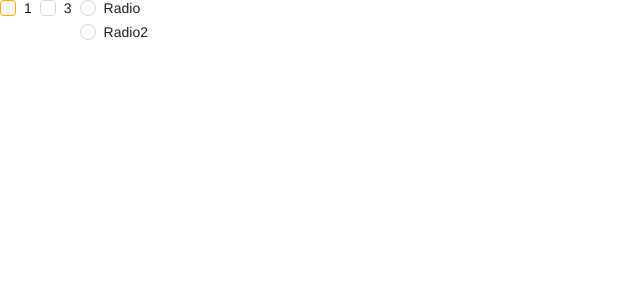
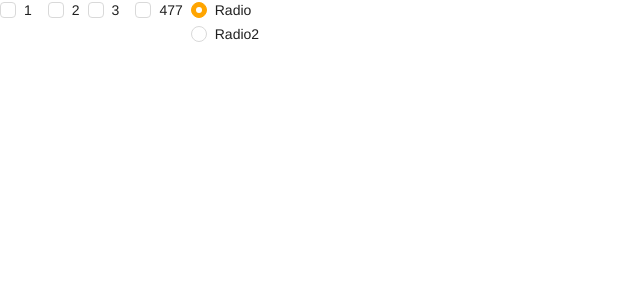
Before and after one commit to ZH0N9/component-dev, a React app: page / in a window 1280 px wide. Shown: the top 300 px of the page, without its empty margins (0-640 px from the left). Built offline with nearby package versions, Linux system fonts and the light colour scheme.

Commit message:
feat(portal): checkbox group component

```diff
--- a/src/components/Checkbox/Checkbox.tsx
+++ b/src/components/Checkbox/Checkbox.tsx
@@ -1,5 +1,6 @@
-import { MouseEventHandler, useEffect, useRef, useState } from 'react';
+import { MouseEventHandler, useEffect, useRef, useState, useContext } from 'react';
 import { CheckboxProps, prefixClass } from './constants';
+import CheckboxContext from './context';
 import style from './index.module.scss';
 import classNames from 'classnames';
 export const Checkbox = (props: CheckboxProps) => {
@@ -15,14 +16,25 @@ export const Checkbox = (props: CheckboxProps) => {
     onChange,
     ...restProps
   } = props;
+
+  const [checked, setChecked] = useState<Boolean>(!!defaultChecked);
+  const inputRef = useRef(null);
+  // Controlled by CheckboxGroup
+  const { value: groupValues, disabled: groupDisabled, onChange: groupOnChange } = useContext(CheckboxContext);
+
   useEffect(() => {
     if (typeof propChecked === 'boolean') {
       setChecked(propChecked);
     }
   }, [propChecked]);
 
-  const [checked, setChecked] = useState(!!defaultChecked);
-  const inputRef = useRef(null);
+  // Controlled by CheckboxGroup
+  useEffect(() => {
+    if (groupValues && value !== undefined) {
+      const checkedInGroup = groupValues.indexOf(value) > -1;
+      setChecked(checkedInGroup);
+    }
+  }, [groupValues, value]);
 
   const wrapperCls = classNames({
     [style[`${prefixClass}-wrapper`]]: true,
@@ -38,7 +50,7 @@ export const Checkbox = (props: CheckboxProps) => {
   });
 
   const handleClick: MouseEventHandler = (event) => {
-    if (disabled) {
+    if (disabled || groupDisabled) {
       return;
     }
     if (!('checked' in props)) {
@@ -48,6 +60,7 @@ export const Checkbox = (props: CheckboxProps) => {
       event.target = inputRef.current;
     }
     onChange && typeof onChange === 'function' && onChange(event);
+    groupOnChange && typeof groupOnChange === 'function' && groupOnChange(event);
   };
 
   return (
@@ -55,13 +68,14 @@ export const Checkbox = (props: CheckboxProps) => {
       <span className={checkboxCls} style={propStyle}>
         <input
           className={style[`${prefixClass}-input`]}
-          disabled={disabled}
-          checked={checked}
+          disabled={groupDisabled || disabled}
+          checked={!!checked}
           type="checkbox"
           value={value}
           name={name}
           ref={inputRef}
           onClick={handleClick}
+          readOnly
           {...restProps}
         />
         <span className={checkboxInnerCls}></span>
--- a/src/components/Checkbox/CheckboxGroup.tsx
+++ b/src/components/Checkbox/CheckboxGroup.tsx
@@ -1,4 +1,4 @@
-import { useEffect, useState, useMemo, useContext, MouseEventHandler } from 'react';
+import { useEffect, useState, useMemo, MouseEventHandler } from 'react';
 import { Checkbox } from './Checkbox';
 import CheckboxContext from './context';
 import { CheckboxGroupProps, prefixGroupClass, CheckboxOptionAlignMap, CheckboxOptionType } from './constants';
@@ -48,11 +48,9 @@ export const CheckboxGroup = (props: CheckboxGroupProps) => {
   const handleCheckboxClick: MouseEventHandler = (event) => {
     const target = event.target as any;
     const targetValue = target.value;
-    const targetChecked = target.checked;
-    console.log('targetChecked: ', targetChecked);
+    const newValue = value;
     if (targetValue) {
       const idx = value.findIndex((el) => el === targetValue);
-      const newValue = value;
       if (idx !== -1) {
         newValue.splice(idx, 1);
       } else {
@@ -60,14 +58,13 @@ export const CheckboxGroup = (props: CheckboxGroupProps) => {
       }
       setValue([...newValue]);
     }
-    onChange && typeof onChange === 'function' && onChange(event);
+    onChange && typeof onChange === 'function' && onChange(newValue);
   };
   return (
     <div className={groupWrapperCls} style={groupWrapperStyle}>
       {options.length > 0 ? (
         options.map((option) => {
           const checked = value.findIndex((el) => el === option.value) !== -1;
-          console.log('map checked', checked);
           return (
             <Checkbox
               key={option.label}
@@ -82,7 +79,9 @@ export const CheckboxGroup = (props: CheckboxGroupProps) => {
           );
         })
       ) : (
-        <CheckboxContext.Provider value={{ value, disabled, onChange: handleCheckboxClick }}></CheckboxContext.Provider>
+        <CheckboxContext.Provider value={{ value, disabled, onChange: handleCheckboxClick }}>
+          {children}
+        </CheckboxContext.Provider>
       )}
     </div>
   );
--- a/src/components/Checkbox/constants.ts
+++ b/src/components/Checkbox/constants.ts
@@ -15,7 +15,7 @@ export type CheckboxGroupProps = {
   style?: CSSProperties;
   options?: Array<CheckboxOptionType>;
   optionAlign?: OptionAlign;
-  onChange?: FormEventHandler;
+  onChange?: (checkedValues: Array<string | number>) => void;
 } & Omit<React.HTMLAttributes<HTMLInputElement>, 'defaultValue' | 'value' | 'onChange'>;
 
 export type CheckboxProps = {
--- a/src/components/Checkbox/index.module.scss
+++ b/src/components/Checkbox/index.module.scss
@@ -10,7 +10,7 @@ $checkbox-group-prefix: '.built-in-checkbox-group';
 #{$checkbox-group-prefix} {
   display: inline-flex;
   flex-direction: var(--checkboxFlexDirection);
-  align-items: flex-start;
+  align-items: baseline;
   justify-content: center;
   gap: 8px;
   box-sizing: border-box;
--- a/src/components/Radio/Radio.tsx
+++ b/src/components/Radio/Radio.tsx
@@ -1,5 +1,6 @@
-import { MouseEventHandler, useEffect, useRef, useState } from 'react';
+import { MouseEventHandler, useEffect, useRef, useState, useContext } from 'react';
 import { RadioProps, prefixClass } from './constants';
+import RadioContext from './context';
 import style from './index.module.scss';
 import classNames from 'classnames';
 export const Radio = (props: RadioProps) => {
@@ -14,6 +15,12 @@ export const Radio = (props: RadioProps) => {
     onChange,
     ...restProps
   } = props;
+
+  const [checked, setChecked] = useState<Boolean>(!!defaultChecked);
+  const [disabled, setDisabled] = useState<Boolean>(!!propDisabled);
+  const { value: groupValue, disabled: groupDisabled, onChange: groupOnChange } = useContext(RadioContext);
+  const inputRef = useRef(null);
+
   useEffect(() => {
     if (typeof propChecked === 'boolean') {
       setChecked(propChecked);
@@ -24,10 +31,13 @@ export const Radio = (props: RadioProps) => {
       setDisabled(propDisabled);
     }
   }, [propDisabled]);
+  // Group Controlled
+  useEffect(() => {
+    if (groupValue) {
+      setChecked(value === groupValue);
+    }
+  }, [groupValue, value]);
 
-  const [checked, setChecked] = useState<Boolean>(!!defaultChecked);
-  const [disabled, setDisabled] = useState<Boolean>(!!propDisabled);
-  const inputRef = useRef(null);
   const wrapperCls = classNames({
     [style[`${prefixClass}-wrapper`]]: true,
     [style[`${prefixClass}-wrapper-disabled`]]: disabled,
@@ -42,7 +52,7 @@ export const Radio = (props: RadioProps) => {
   });
 
   const handleClick: MouseEventHandler = (event) => {
-    if (disabled || checked) {
+    if (groupDisabled || disabled || checked) {
       return;
     }
     if (!('checked' in props)) {
@@ -52,7 +62,9 @@ export const Radio = (props: RadioProps) => {
       event.target = inputRef.current;
     }
     onChange && typeof onChange === 'function' && onChange(event);
+    groupOnChange && typeof groupOnChange === 'function' && groupOnChange(event);
   };
+
   return (
     <label className={wrapperCls}>
       <span className={radioCls}>
@@ -61,8 +73,9 @@ export const Radio = (props: RadioProps) => {
           checked={!!checked}
           value={value}
           ref={inputRef}
-          disabled={!!disabled}
+          disabled={groupDisabled || !!disabled}
           onClick={handleClick}
+          readOnly
           {...restProps}
         />
         <span className={radioInnerCls}></span>
--- a/src/components/Radio/RadioGroup.tsx
+++ b/src/components/Radio/RadioGroup.tsx
@@ -1,5 +1,6 @@
 import { RadioGroupProps, prefixGroupClass, RadioOptionType, RadioOptionAlignMap } from './constants';
 import { Radio } from './Radio';
+import RadioContext from './context';
 import {
   MouseEventHandler,
   useCallback,
@@ -64,28 +65,29 @@ export const RadioGroup = (props: RadioGroupProps) => {
       const radioEl = event.target as HTMLInputElement;
       const radioValue = radioEl.value;
       setValue(radioValue);
-      onChange && typeof onChange === 'function' && onChange(event);
+      onChange && typeof onChange === 'function' && onChange(radioValue);
     },
     [onChange, disabled],
   );
 
-  const radioChildren = Children.map(children, (child: ReactNode) => {
-    const childEl = child as ReactElement;
-    // TODO： <div> Radio>...<Radio> </div>
-    const childType = childEl.type as React.JSXElementConstructor<any>;
-    return childType === Radio
-      ? cloneElement(childEl, {
-          checked: childEl.props.value === value,
-          disabled: disabled || childEl.props.disabled,
-          onChange: handleRadioClick,
-        })
-      : null;
-  });
+  // Refined NEEDED
+  // const radioChildren = Children.map(children, (child: ReactNode) => {
+  //   const childEl = child as ReactElement;
+  //   // TODO： <div> Radio>...<Radio> </div>
+  //   const childType = childEl.type as React.JSXElementConstructor<any>;
+  //   return childType === Radio
+  //     ? cloneElement(childEl, {
+  //         checked: childEl.props.value === value,
+  //         disabled: disabled || childEl.props.disabled,
+  //         onChange: handleRadioClick,
+  //       })
+  //     : null;
+  // });
 
   return (
     <div className={groupWrapperCls} style={groupWrapperStyles}>
-      {options.length > 0
-        ? options.map((option) => {
+      {options.length > 0 ? (
+        options.map((option) => {
           const checked = option.value === value;
           return (
             <Radio
@@ -100,7 +102,11 @@ export const RadioGroup = (props: RadioGroupProps) => {
             </Radio>
           );
         })
-        : radioChildren}
+      ) : (
+        <RadioContext.Provider value={{ value, disabled, onChange: handleRadioClick }}>
+          {children}
+        </RadioContext.Provider>
+      )}
     </div>
   );
 };
--- /dev/null
+++ b/src/components/Radio/context.tsx
@@ -0,0 +1,14 @@
+import { MouseEventHandler, createContext } from 'react';
+
+export interface RadioContextProps {
+  value?: string | number;
+  disabled?: boolean;
+  onChange?: MouseEventHandler;
+}
+const RadioContext = createContext<RadioContextProps>({
+  value: '',
+  disabled: false,
+  onChange: (event) => {},
+});
+
+export default RadioContext;
--- a/src/index.tsx
+++ b/src/index.tsx
@@ -11,27 +11,34 @@ import reportWebVitals from './reportWebVitals';
 const root = ReactDOM.createRoot(document.getElementById('root') as HTMLElement);
 root.render(
   <React.StrictMode>
-    <Checkbox.Group options={[{ label: '1', value: '1' }]}></Checkbox.Group>
-    <Checkbox value="3">3</Checkbox>
-    <Radio.Group optionAlign="vertical" name="radiogroup">
-      <Radio
-        defaultChecked={true}
-        onChange={(e) => {
-          console.log(e);
-        }}
-        name="education"
-        value="radio"
-      >
+    <Checkbox.Group
+      options={[
+        { label: '1', value: '1' },
+        { label: '2', value: '2' },
+      ]}
+    ></Checkbox.Group>
+    <Checkbox.Group
+      onChange={(checkedValues) => {
+        console.log('checked values', checkedValues);
+      }}
+    >
+      <div>
+        <Checkbox value="3">3</Checkbox>
+      </div>
+      <Checkbox value="4">477</Checkbox>
+    </Checkbox.Group>
+
+    <Radio.Group
+      optionAlign="vertical"
+      name="radiogroup"
+      onChange={(checkedValue) => {
+        console.log(checkedValue);
+      }}
+    >
+      <Radio defaultChecked={true} name="education" value="radio">
         Radio
       </Radio>
-      <Radio
-        defaultChecked={false}
-        onChange={(e) => {
-          console.log(e);
-        }}
-        name="education"
-        value="radio2"
-      >
+      <Radio defaultChecked={false} name="education" value="radio2">
         Radio2
       </Radio>
     </Radio.Group>
```
Also changed, not shown: src/components/Radio/constants.ts (+4 -4 lines). Lines whose indentation alone changed are shown as unchanged.
